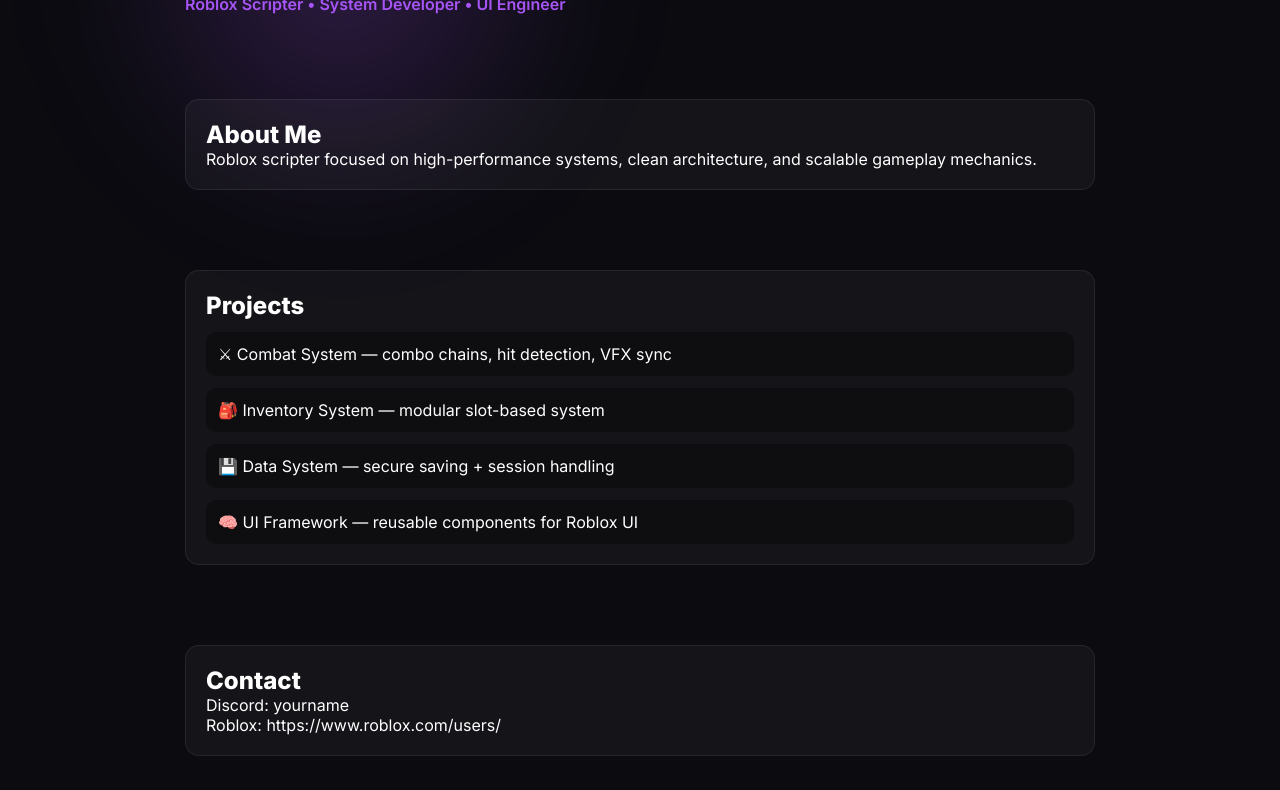
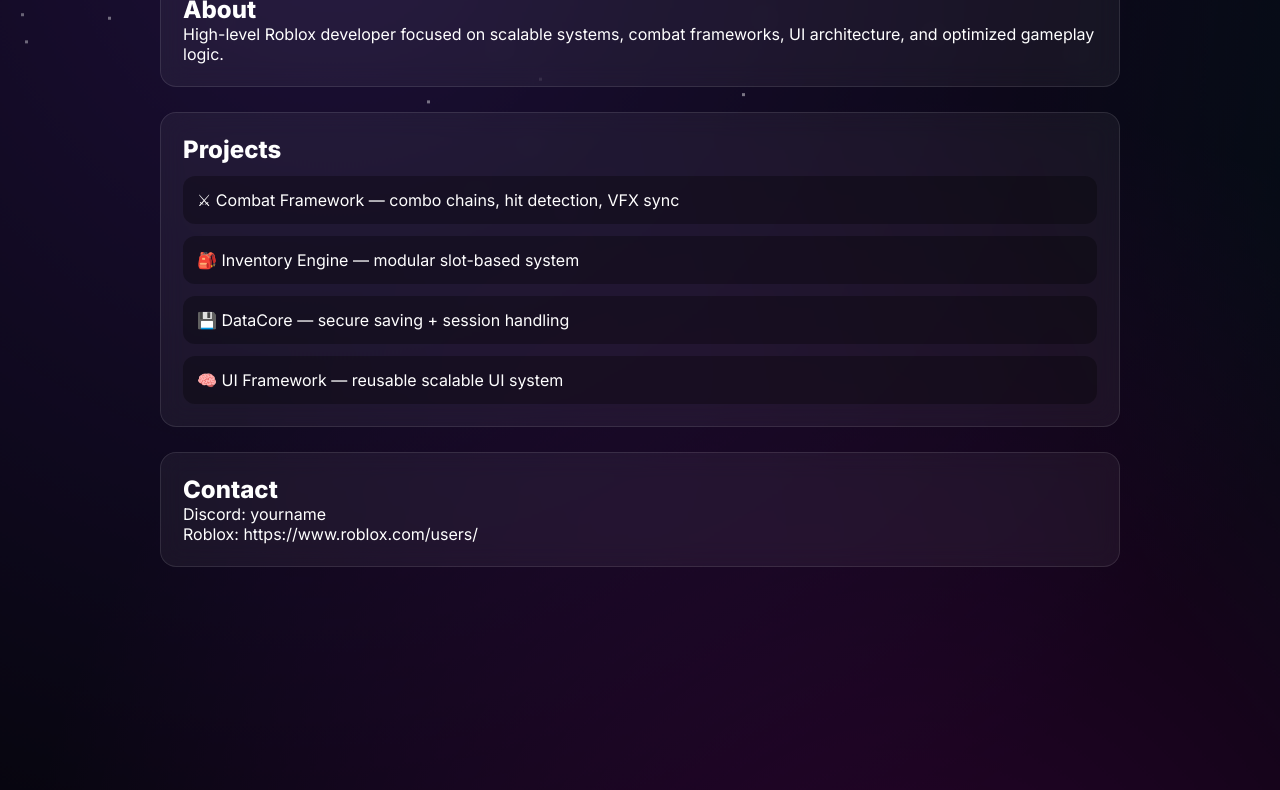
Before and after one commit to revnoxis/revnoxis.github.io, a plain HTML site: page index.html in a window 1280 px wide. Shown: the part 288-1078 px from the top of the page. After the commit the page ends 975 px from the top, so only its background shows below. Drawn offline with Linux system fonts and the light colour scheme.

Commit message:
Update index.html

```diff
--- a/index.html
+++ b/index.html
@@ -12,43 +12,65 @@
   padding: 0;
   box-sizing: border-box;
   font-family: Inter, sans-serif;
-      scroll-behavior: smooth;
 }
 
 body {
-      background: #0b0b10;
+  background: #05050a;
   color: white;
   overflow-x: hidden;
 }
 
-    /* 🌈 animated background glow */
-    .glow {
+/* 🌌 Animated gradient background */
+body::before {
+  content: "";
   position: fixed;
-      width: 600px;
-      height: 600px;
-      background: radial-gradient(circle, rgba(168,85,247,0.25), transparent 60%);
-      top: -200px;
-      left: -200px;
-      filter: blur(60px);
-      animation: move 10s infinite alternate;
+  width: 200%;
+  height: 200%;
+  background: radial-gradient(circle at 20% 20%, #7c3aed33, transparent 40%),
+              radial-gradient(circle at 80% 30%, #00d4ff22, transparent 40%),
+              radial-gradient(circle at 40% 80%, #ff00ff22, transparent 40%);
+  animation: move 12s infinite alternate;
+  z-index: -2;
+}
+
+@keyframes move {
+  0% { transform: translate(0,0) scale(1); }
+  100% { transform: translate(-100px,-80px) scale(1.2); }
+}
+
+/* ✨ floating particles */
+.particles {
+  position: fixed;
+  width: 100%;
+  height: 100%;
   z-index: -1;
 }
 
-    @keyframes move {
-      0% { transform: translate(0,0); }
-      100% { transform: translate(300px,200px); }
+.particles span {
+  position: absolute;
+  width: 3px;
+  height: 3px;
+  background: white;
+  opacity: 0.2;
+  animation: float 10s linear infinite;
 }
 
-    /* NAVBAR */
+@keyframes float {
+  0% { transform: translateY(0); opacity: 0; }
+  50% { opacity: 0.5; }
+  100% { transform: translateY(-100vh); opacity: 0; }
+}
+
+/* NAV */
 nav {
   position: fixed;
   top: 0;
   width: 100%;
   padding: 15px 30px;
-      background: rgba(0,0,0,0.4);
-      backdrop-filter: blur(10px);
   display: flex;
   justify-content: space-between;
+  background: rgba(0,0,0,0.3);
+  backdrop-filter: blur(10px);
   z-index: 10;
 }
 
@@ -60,59 +82,77 @@
 }
 
 nav a:hover {
-      color: #a855f7;
+  color: #7c3aed;
 }
 
+/* CONTAINER */
 .container {
-      max-width: 950px;
+  max-width: 1000px;
   margin: auto;
   padding: 120px 20px;
 }
 
 /* HERO */
 h1 {
-      font-size: 60px;
+  font-size: 70px;
   font-weight: 800;
+  letter-spacing: 2px;
+  animation: glitch 2s infinite;
 }
 
-    .typing {
-      color: #a855f7;
+@keyframes glitch {
+  0% { text-shadow: 2px 2px #7c3aed; }
+  50% { text-shadow: -2px -2px #00d4ff; }
+  100% { text-shadow: 2px -2px #ff00ff; }
+}
+
+.tag {
   margin-top: 10px;
-      font-weight: 600;
-      height: 25px;
+  color: #7c3aed;
 }
 
 /* CARDS */
 .card {
   margin-top: 25px;
-      padding: 20px;
-      background: rgba(255,255,255,0.04);
-      border: 1px solid rgba(255,255,255,0.08);
-      border-radius: 14px;
+  padding: 22px;
+  background: rgba(255,255,255,0.05);
+  border: 1px solid rgba(255,255,255,0.1);
+  border-radius: 16px;
+  backdrop-filter: blur(12px);
   transition: 0.3s;
 }
 
 .card:hover {
-      transform: translateY(-5px);
-      border-color: #a855f7;
-      box-shadow: 0 0 25px rgba(168,85,247,0.25);
+  transform: translateY(-6px) scale(1.01);
+  border-color: #7c3aed;
+  box-shadow: 0 0 30px #7c3aed33;
 }
 
+/* PROJECTS */
 .project {
   margin-top: 12px;
-      padding: 12px;
+  padding: 14px;
   background: rgba(0,0,0,0.3);
-      border-radius: 10px;
+  border-radius: 12px;
   transition: 0.3s;
 }
 
 .project:hover {
   transform: scale(1.03);
-      background: rgba(168,85,247,0.12);
+  background: rgba(124,58,237,0.15);
 }
 
-    section {
-      margin-top: 80px;
+/* CURSOR GLOW */
+.cursor {
+  position: fixed;
+  width: 20px;
+  height: 20px;
+  background: #7c3aed;
+  border-radius: 50%;
+  pointer-events: none;
+  mix-blend-mode: screen;
+  transform: translate(-50%, -50%);
+  opacity: 0.7;
 }
 
 </style>
@@ -120,10 +160,11 @@
 
 <body>
 
-<div class="glow"></div>
+<div class="particles" id="particles"></div>
+<div class="cursor" id="cursor"></div>
 
 <nav>
-  <div><b>Revnoxis</b></div>
+  <div><b>REVNOXIS</b></div>
   <div>
     <a href="#about">About</a>
     <a href="#projects">Projects</a>
@@ -133,59 +174,50 @@
 
 <div class="container">
 
-  <!-- HERO -->
-  <section>
-    <h1>Revnoxis</h1>
-    <div class="typing" id="typing"></div>
-  </section>
+  <h1>REVNOXIS</h1>
+  <div class="tag">Roblox Scripter • Systems Engineer • UI Developer</div>
 
-  <!-- ABOUT -->
-  <section id="about">
-    <div class="card">
-      <h2>About Me</h2>
-      <p>
-        Roblox scripter focused on high-performance systems, clean architecture,
-        and scalable gameplay mechanics.
-      </p>
+  <div class="card" id="about">
+    <h2>About</h2>
+    <p>High-level Roblox developer focused on scalable systems, combat frameworks, UI architecture, and optimized gameplay logic.</p>
   </div>
-  </section>
 
-  <!-- PROJECTS -->
-  <section id="projects">
-    <div class="card">
+  <div class="card" id="projects">
     <h2>Projects</h2>
 
-      <div class="project">⚔ Combat System — combo chains, hit detection, VFX sync</div>
-      <div class="project">🎒 Inventory System — modular slot-based system</div>
-      <div class="project">💾 Data System — secure saving + session handling</div>
-      <div class="project">🧠 UI Framework — reusable components for Roblox UI</div>
+    <div class="project">⚔ Combat Framework — combo chains, hit detection, VFX sync</div>
+    <div class="project">🎒 Inventory Engine — modular slot-based system</div>
+    <div class="project">💾 DataCore — secure saving + session handling</div>
+    <div class="project">🧠 UI Framework — reusable scalable UI system</div>
 
   </div>
-  </section>
 
-  <!-- CONTACT -->
-  <section id="contact">
-    <div class="card">
+  <div class="card" id="contact">
     <h2>Contact</h2>
     <p>Discord: yourname</p>
     <p>Roblox: https://www.roblox.com/users/</p>
   </div>
-  </section>
 
 </div>
 
 <script>
-  // typing animation
-  const text = "Roblox Scripter • System Developer • UI Engineer";
-  let i = 0;
-  function type() {
-    if (i < text.length) {
-      document.getElementById("typing").innerHTML += text.charAt(i);
-      i++;
-      setTimeout(type, 50);
+// particles
+const container = document.getElementById("particles");
+
+for (let i = 0; i < 60; i++) {
+  let s = document.createElement("span");
+  s.style.left = Math.random() * 100 + "vw";
+  s.style.top = Math.random() * 100 + "vh";
+  s.style.animationDuration = (5 + Math.random() * 10) + "s";
+  container.appendChild(s);
 }
-  }
-  type();
+
+// cursor glow
+const cursor = document.getElementById("cursor");
+document.addEventListener("mousemove", e => {
+  cursor.style.left = e.clientX + "px";
+  cursor.style.top = e.clientY + "px";
+});
 </script>
 
 </body>
```
Lines whose indentation alone changed are shown as unchanged.
